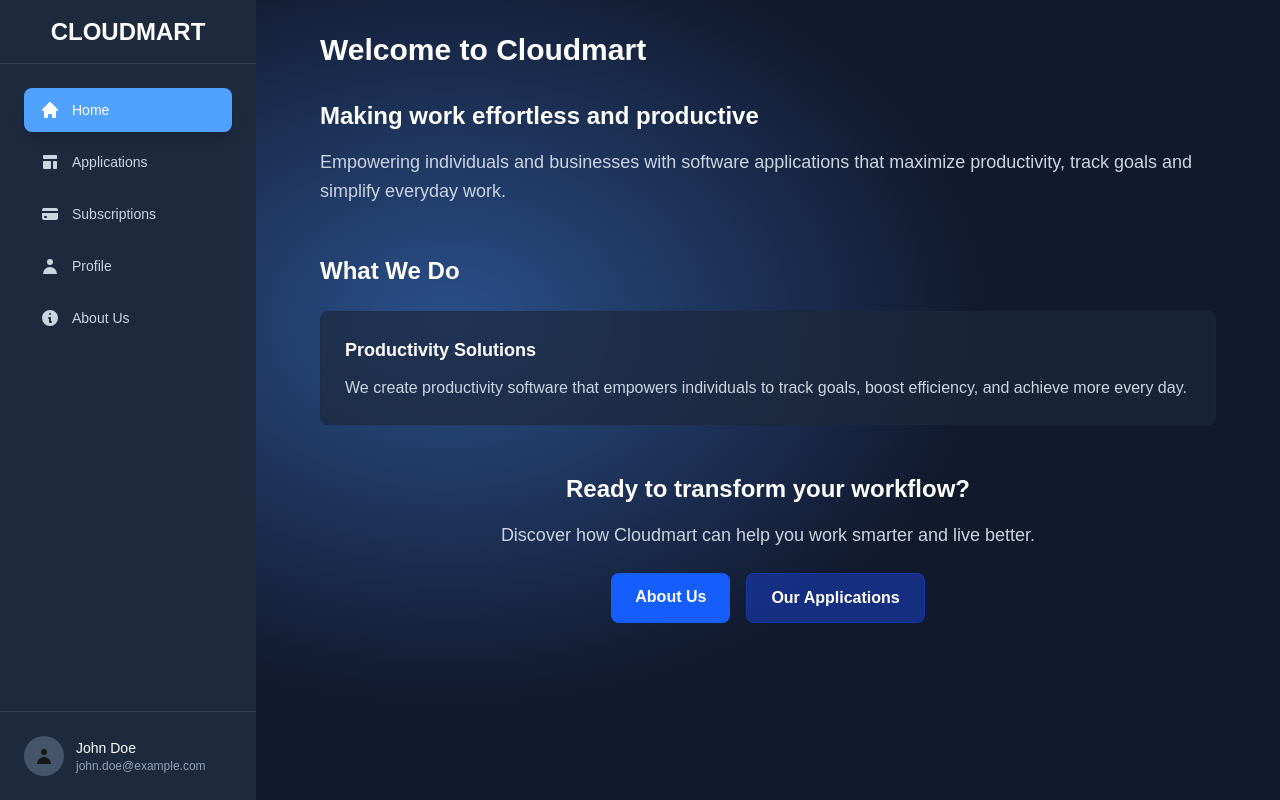
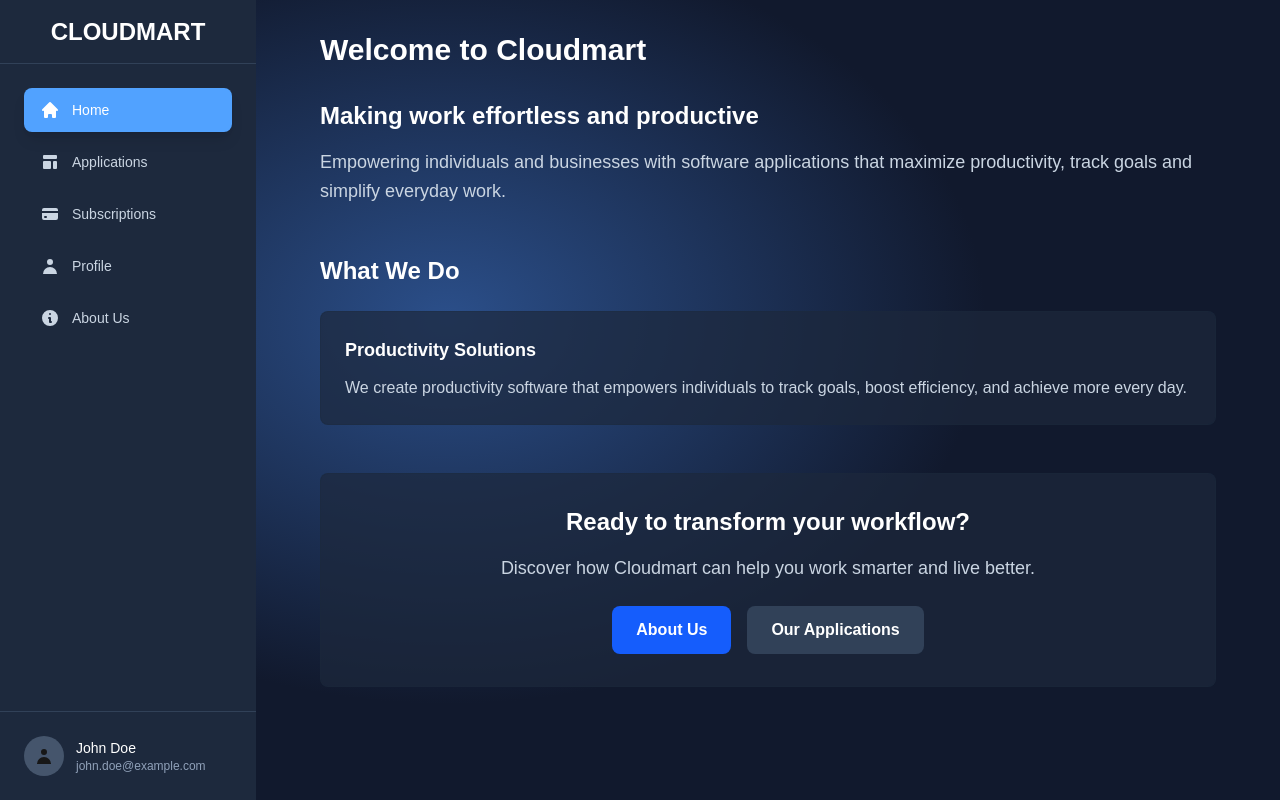
Before and after one commit to pks9862728888/cloudmart, a Next.js app in the folder frontend/: page / in a window 1280 px wide. Built offline with nearby package versions, Linux system fonts and the light colour scheme.

Commit message:
Updaed tile color

```diff
--- a/frontend/next.config.ts
+++ b/frontend/next.config.ts
@@ -7,7 +7,7 @@ const nextConfig: NextConfig = {
   images: {
     unoptimized: true,
   },
-  distDir: '../public'
+  // distDir: '../public'
 };
 
 export default nextConfig;
--- a/frontend/src/app/globals.css
+++ b/frontend/src/app/globals.css
@@ -7,17 +7,10 @@
   --gradient-end: #11192d;
 }
 
-@theme inline {
-  --color-background: var(--background);
-  --color-foreground: var(--foreground);
-  --font-sans: var(--font-geist-sans);
-  --font-mono: var(--font-geist-mono);
-}
-
 @media (prefers-color-scheme: dark) {
   :root {
-    --background: #0a0a0a;
-    --foreground: #ededed;
+    --background: #171717;
+    --foreground: #ffffff;
   }
 }
 
--- a/frontend/src/app/page.tsx
+++ b/frontend/src/app/page.tsx
@@ -35,7 +35,8 @@ export default function Home() {
         </section>
 
         {/* Call to Action */}
-        <section className="text-center">
+        <section className="mb-12">
+          <div className="bg-slate-800/70 p-8 rounded-lg border border-slate-800/30 text-center">
             <h2 className="text-xl lg:text-2xl font-bold text-white mb-4">
               Ready to transform your workflow?
             </h2>
@@ -51,10 +52,11 @@ export default function Home() {
               </Link>
               <Link
                 href="/applications"
-              className="bg-blue-800/60 hover:bg-blue-700/60 text-white font-semibold py-3 px-6 rounded-lg transition-colors border border-blue-700/40"
+                className="bg-slate-700 hover:bg-slate-600 text-white font-semibold py-3 px-6 rounded-lg transition-colors"
               >
                 Our Applications
               </Link>
+            </div>
           </div>
         </section>
       </div>
```
Lines whose indentation alone changed are shown as unchanged.
